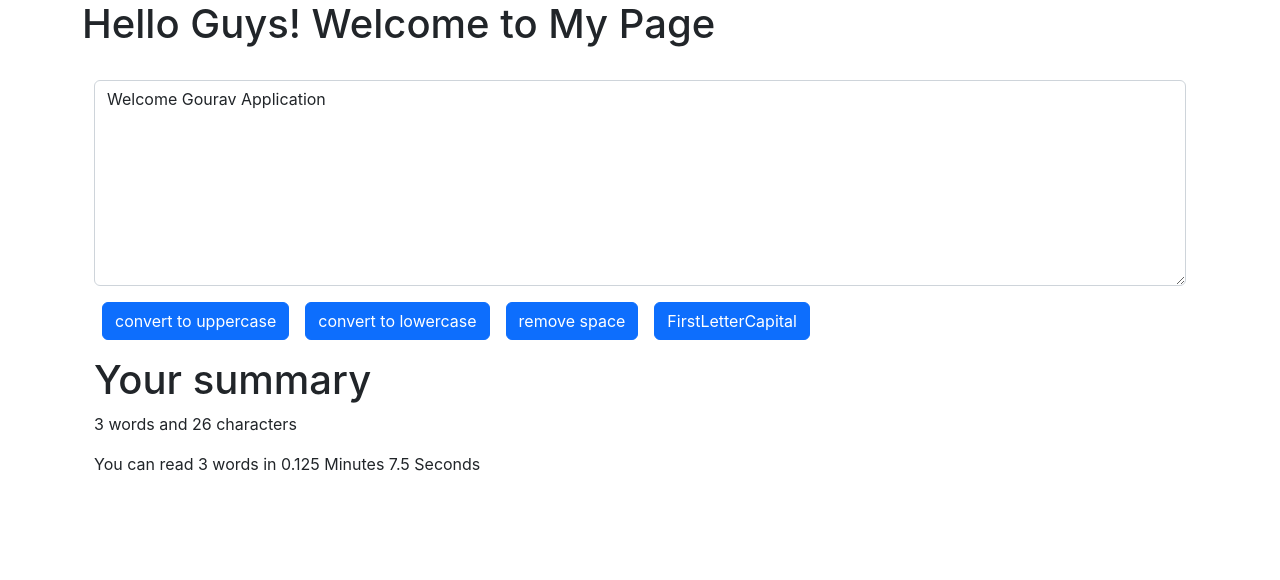
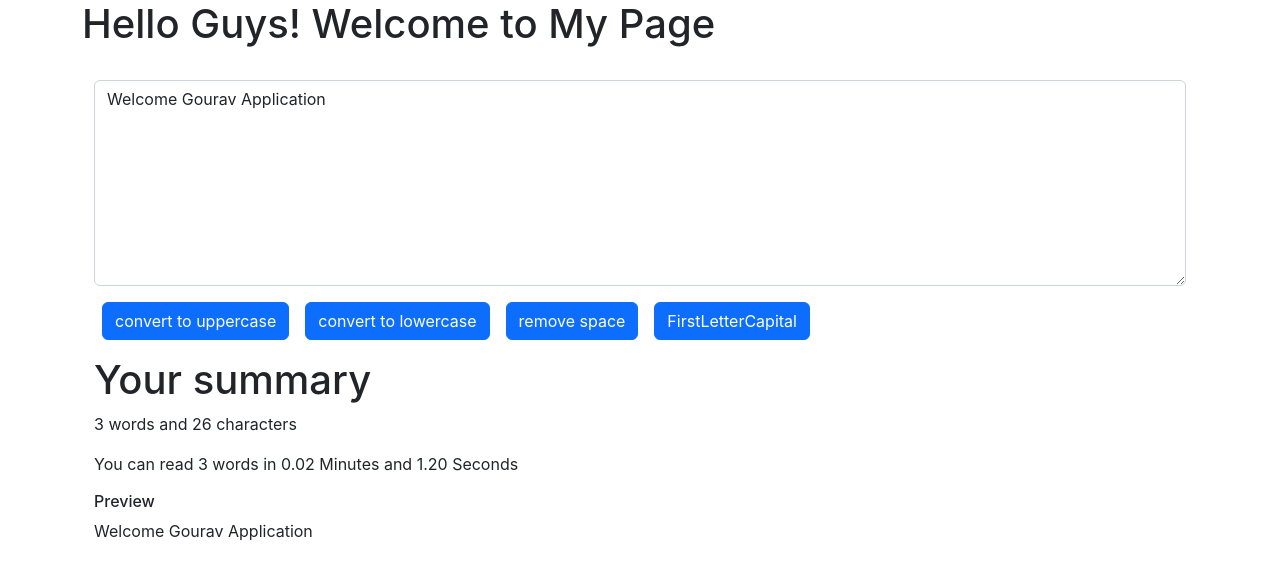
Before and after one commit to gouravjain22/words, a React (Create React App) app: page / in a window 1280 px wide. Shown: the top 580 px of the page. Built offline with nearby package versions, Linux system fonts and the light colour scheme.

Commit message:
modified

```diff
--- a/src/components/Textform.js
+++ b/src/components/Textform.js
@@ -33,8 +33,28 @@ const FirstLetterCapital =() =>{
   setText(newText);
 }
   let w =text.split(" ").length;
-  let s = w*2.5;
+  let s = w*0.4;
   let min = s/60;
+  let s1 = s%60;
+  // let min1 =parseFloat(min).toFixed(2);
+
+
+  const Minutes =(min)=>{
+
+    let min1 =parseFloat(min).toFixed(2);
+    return min1;
+
+  }
+  const Seconds =(s1)=>{
+
+    let sec =parseFloat(s1).toFixed(2);
+    return sec;
+
+  }
+
+
+
+
   return (
     <>
     <div className='container'>
@@ -52,7 +72,10 @@ const FirstLetterCapital =() =>{
     <div className='container my-3' >
         <h1>Your summary</h1>
         <p> {text.split(" ").length} words  and  {text.length} characters </p>
-        <p> You can read {text.split(" ").length} words in {min} Minutes {s} Seconds </p>
+        <p> You can read {text.split(" ").length} words in {Minutes(min)} Minutes and {Seconds(s1)} Seconds </p>
+       {/* <p> You can read {text.split(" ").length} words in {min1} Minutes and {s} Seconds </p> */}
+       <h6>Preview</h6>
+       <p>{text}</p>
     </div>
     </>
   )
```
